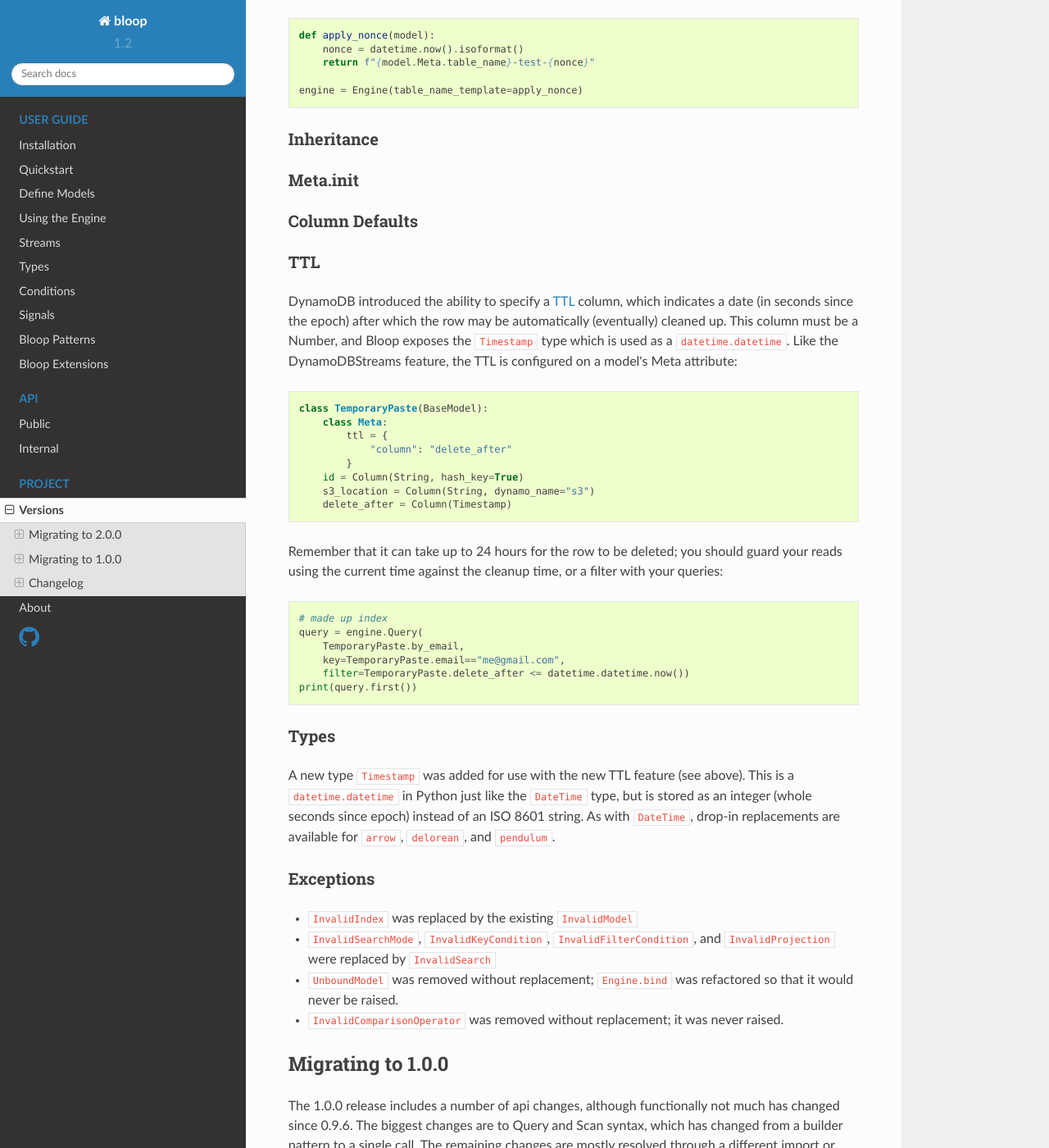
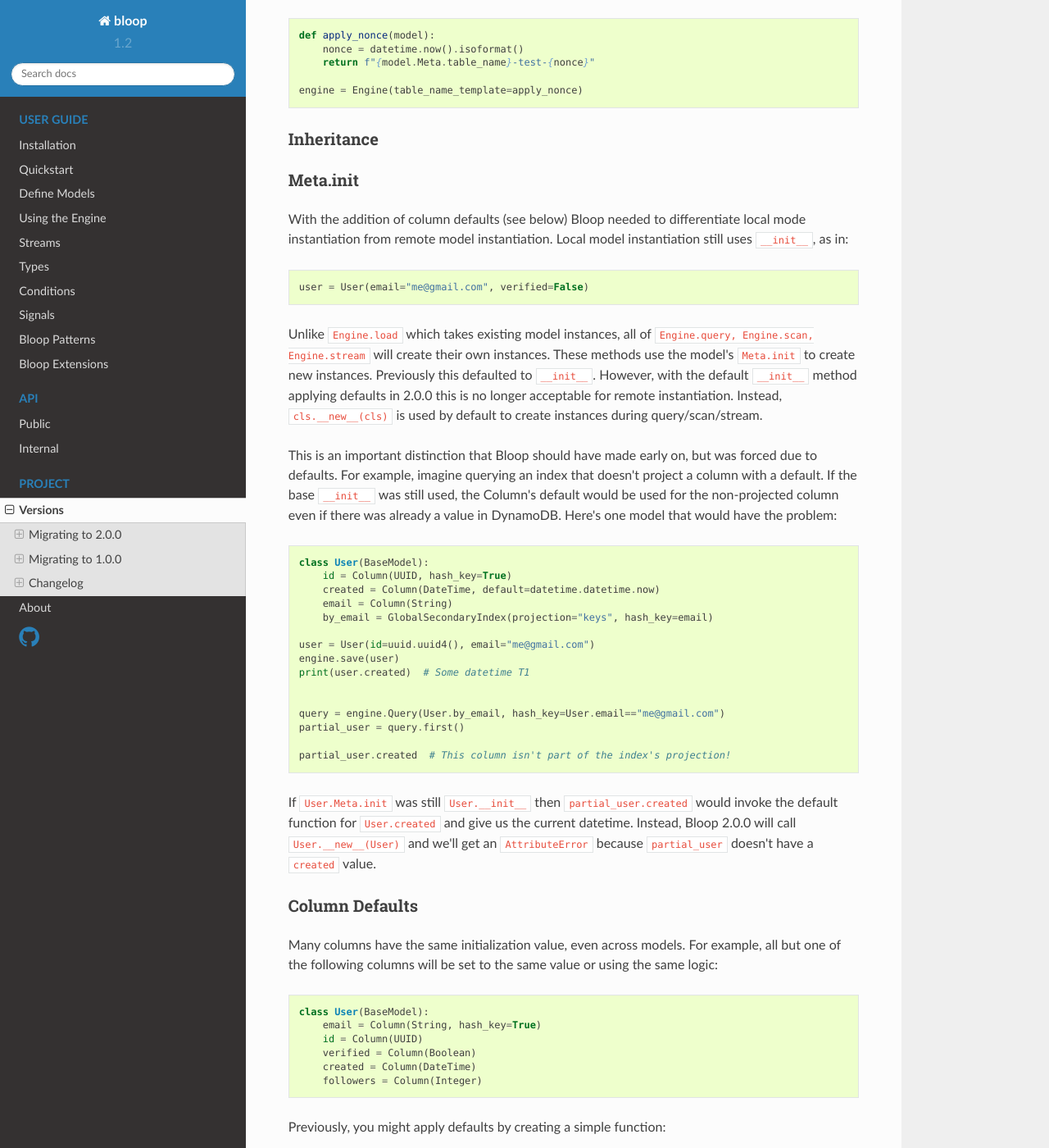
Before and after one commit to numberoverzero/bloop, a Sphinx documentation site: the page built from docs/meta/changelog.rst, in a window 1280 px wide and 1400 px high, scrolled down 1036 px. Shown: the whole window at 82% size. Built offline with Sphinx 7.4.7 and the Read the Docs theme 2.0.0, drawn with Linux system fonts in a browser that asks for light colours; some of the changed text lies outside the part shown.

Commit message:
2.0.0 Migration Guide for Meta.init, Column Defaults

```diff
--- a/CHANGELOG.rst
+++ b/CHANGELOG.rst
@@ -45,8 +45,6 @@
 * ``bloop.Type._register`` is no longer necessary before using a custom Type
 * ``Index._bind`` is replaced by helpers ``bind_index`` and ``refresh_index``.  You should not need to call these.
 * A number of overly-specific exceptions have been removed.
-
-TODO migration guide
 
 [Added]
 =======
--- a/docs/meta/changelog.rst
+++ b/docs/meta/changelog.rst
@@ -64,9 +64,100 @@
  Meta.init
 -----------
 
+With the addition of column defaults (see below) Bloop needed to differentiate local mode instantiation from remote
+model instantiation.  Local model instantiation still uses ``__init__``, as in:
+
+.. code-block:: python
+
+    user = User(email="me@gmail.com", verified=False)
+
+Unlike ``Engine.load`` which takes existing model instances, all of ``Engine.query, Engine.scan, Engine.stream``
+will create their own instances.  These methods use the model's ``Meta.init`` to create new instances.  Previously
+this defaulted to ``__init__``.  However, with the default ``__init__`` method applying defaults in 2.0.0 this is
+no longer acceptable for remote instantiation.  Instead, ``cls.__new__(cls)`` is used by default to create instances
+during query/scan/stream.
+
+This is an important distinction that Bloop should have made early on, but was forced due to defaults.  For example,
+imagine querying an index that doesn't project a column with a default.  If the base ``__init__`` was still used, the
+Column's default would be used for the non-projected column even if there was already a value in DynamoDB.  Here's one
+model that would have the problem:
+
+.. code-block:: python
+
+    class User(BaseModel):
+        id = Column(UUID, hash_key=True)
+        created = Column(DateTime, default=datetime.datetime.now)
+        email = Column(String)
+        by_email = GlobalSecondaryIndex(projection="keys", hash_key=email)
+
+    user = User(id=uuid.uuid4(), email="me@gmail.com")
+    engine.save(user)
+    print(user.created)  # Some datetime T1
+
+
+    query = engine.Query(User.by_email, hash_key=User.email=="me@gmail.com")
+    partial_user = query.first()
+
+    partial_user.created  # This column isn't part of the index's projection!
+
+
+If ``User.Meta.init`` was still ``User.__init__`` then ``partial_user.created`` would invoke the default function for
+``User.created`` and give us the current datetime.  Instead, Bloop 2.0.0 will call ``User.__new__(User)`` and we'll
+get an ``AttributeError`` because ``partial_user`` doesn't have a ``created`` value.
+
+
 -----------------
  Column Defaults
 -----------------
+
+Many columns have the same initialization value, even across models.  For example, all but one of the following
+columns will be set to the same value or using the same logic:
+
+.. code-block:: python
+
+    class User(BaseModel):
+        email = Column(String, hash_key=True)
+        id = Column(UUID)
+        verified = Column(Boolean)
+        created = Column(DateTime)
+        followers = Column(Integer)
+
+Previously, you might apply defaults by creating a simple function:
+
+.. code-block:: python
+
+    def new_user(email) -> User:
+        return User(
+            email=email,
+            id=uuid.uuid4(),
+            verified=False,
+            created=datetime.datetime.now(),
+            followers=0)
+
+You'll still need a function for related initialization (eg. across fields or model instances) but for simple defaults,
+you can now specify them with the Column:
+
+.. code-block:: python
+
+    class User(BaseModel):
+        email = Column(String, hash_key=True)
+        id = Column(UUID, default=uuid.uuid4)
+        verified = Column(Boolean, default=False)
+        created = Column(DateTime, default=datetime.datetime.now)
+        followers = Column(Integer, default=0)
+
+
+    def new_user(email) -> User:
+        return User(email=email)
+
+Defaults are only applied when creating new local instances inside the default ``BaseModel.__init__`` - they are not
+evaluated when loading objects with ``Engine.load``, ``Engine.query``, ``Engine.stream`` etc.  If you define a custom
+``__init__`` without calling ``super().__init__(...)`` they will not be applied.
+
+In a related change, see above for the ``BaseModel.Meta.init`` change.  By default Bloop uses ``cls.__new__(cls)`` to
+create new instances of your models during ``Engine.scan`` and ``Engine.query`` instead of the previous default to
+``__init__``.  This is intentional, to avoid applying unnecessary defaults to partially-loaded objects.
+
 
 -----
  TTL
@@ -99,6 +190,9 @@
         key=TemporaryPaste.email=="me@gmail.com",
         filter=TemporaryPaste.delete_after <= datetime.datetime.now())
     print(query.first())
+
+Bloop still refuses to update existing tables, so TTL will only be enabled on tables if they are created by Bloop
+during ``Engine.bind``.  Otherwise, the declaration exists exclusively to verify configuration.
 
 .. _TTL: https://aws.amazon.com/about-aws/whats-new/2017/02/amazon-dynamodb-now-supports-automatic-item-expiration-with-time-to-live-ttl/
 
```
